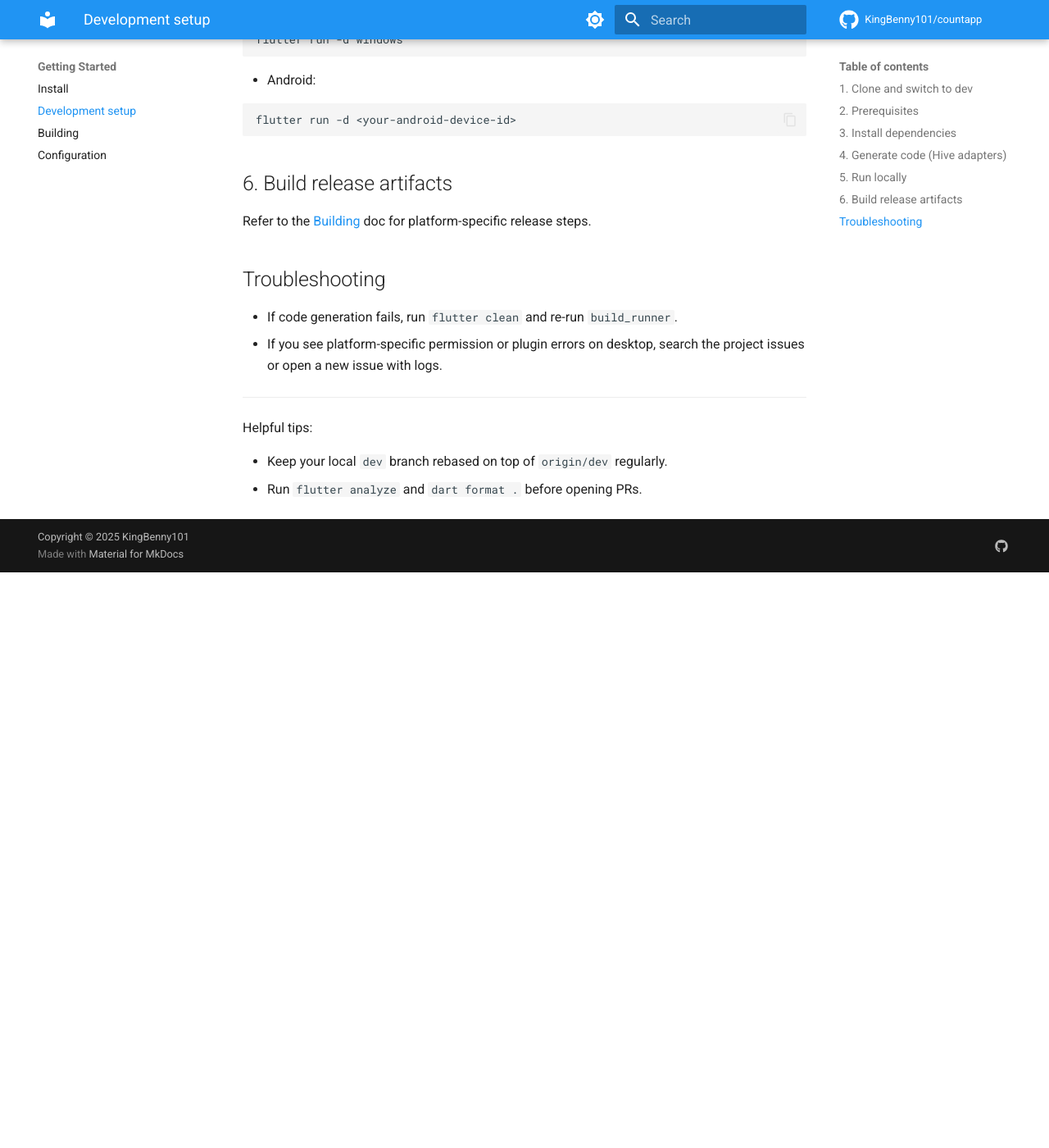
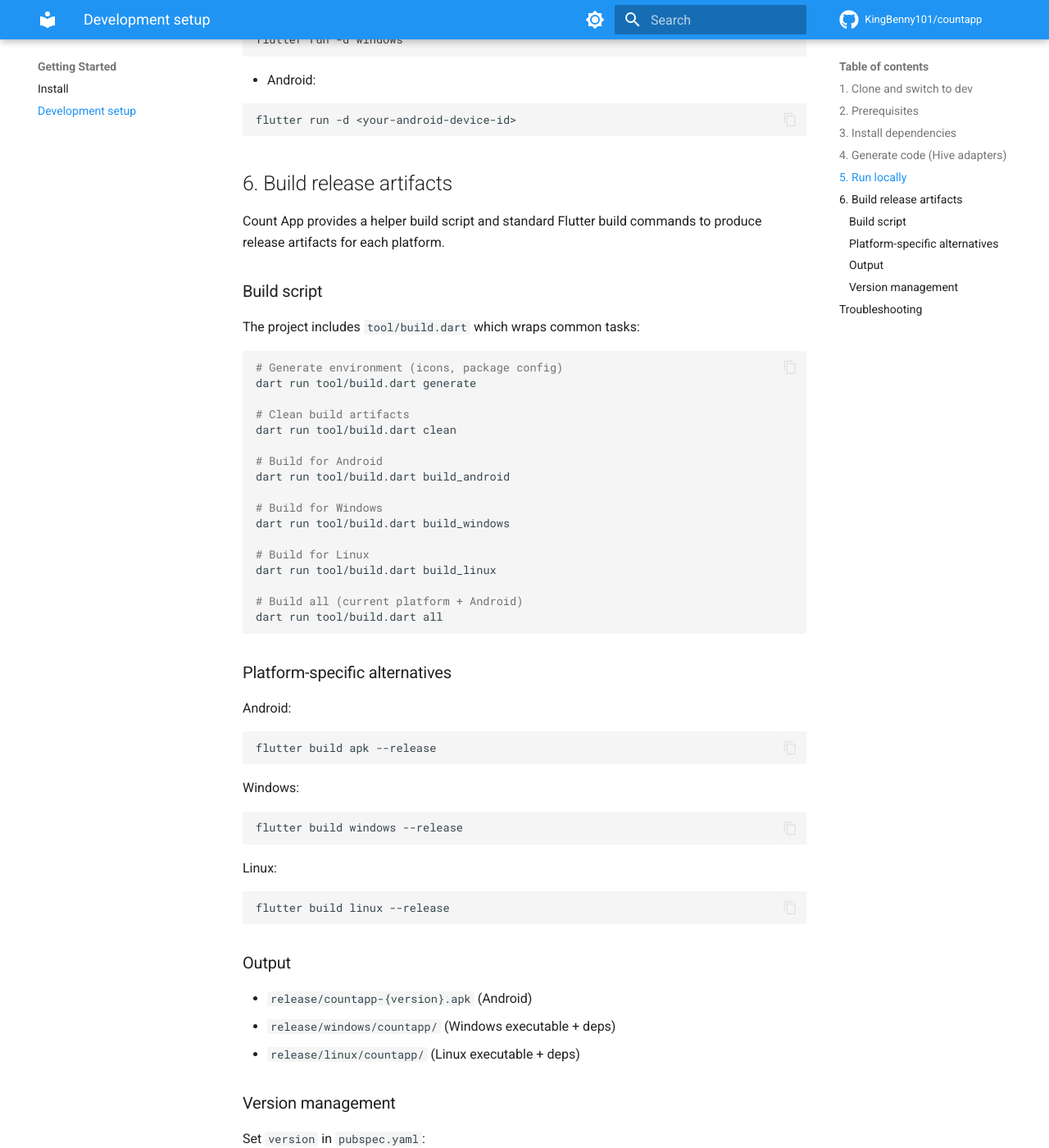
Before and after one commit to KingBenny101/countapp, an MkDocs documentation site: the page built from docs/getting-started/development.md, in a window 1280 px wide and 1400 px high, scrolled down 1138 px. Shown: the whole window at 82% size. Built offline with MkDocs 1.6.1 and Material for MkDocs 9.7.7, drawn with Linux system fonts in a browser that asks for light colours; comment, search, counter and statistics services are not loaded; before the commit the page ends 1836 px from its top, so only the background shows below that; some of the changed text lies outside the part shown.

Commit message:
Docs: merge Building into Development; move Configuration to API; remove Building nav

````diff
--- a/docs/getting-started/development.md
+++ b/docs/getting-started/development.md
@@ -51,7 +51,68 @@ flutter run -d <your-android-device-id>
 
 ## 6. Build release artifacts
 
-Refer to the [Building](building.md) doc for platform-specific release steps.
+Count App provides a helper build script and standard Flutter build commands to produce release artifacts for each platform.
+
+### Build script
+
+The project includes `tool/build.dart` which wraps common tasks:
+
+```bash
+# Generate environment (icons, package config)
+dart run tool/build.dart generate
+
+# Clean build artifacts
+dart run tool/build.dart clean
+
+# Build for Android
+dart run tool/build.dart build_android
+
+# Build for Windows
+dart run tool/build.dart build_windows
+
+# Build for Linux
+dart run tool/build.dart build_linux
+
+# Build all (current platform + Android)
+dart run tool/build.dart all
+```
+
+### Platform-specific alternatives
+
+Android:
+
+```bash
+flutter build apk --release
+```
+
+Windows:
+
+```bash
+flutter build windows --release
+```
+
+Linux:
+
+```bash
+flutter build linux --release
+```
+
+### Output
+
+- `release/countapp-{version}.apk` (Android)
+- `release/windows/countapp/` (Windows executable + deps)
+- `release/linux/countapp/` (Linux executable + deps)
+
+### Version management
+
+Set `version` in `pubspec.yaml`:
+
+```yaml
+version: 1.4.0 # MAJOR.MINOR.PATCH
+```
+
+The build script extracts the version and names output files accordingly.
+
 
 ## Troubleshooting
 
--- a/mkdocs.yml
+++ b/mkdocs.yml
@@ -66,12 +66,11 @@ nav:
   - Getting Started:
       - Install: getting-started/installation.md
       - Development setup: getting-started/development.md
-      - Building: getting-started/building.md
-      - Configuration: getting-started/configuration.md
   - API Reference:
       - Base Classes:
           - BaseCounter: api/base-counter.md
           - CounterFactory: api/counter-factory.md
+          - Configuration: api/configuration.md
       - Counter Types:
           - TapCounter: api/tap-counter.md
           - SeriesCounter: api/series-counter.md
````
Also changed, not shown: docs/api/configuration.md (added, +44 -0 lines), docs/getting-started/configuration.md (+0 -44 lines).
